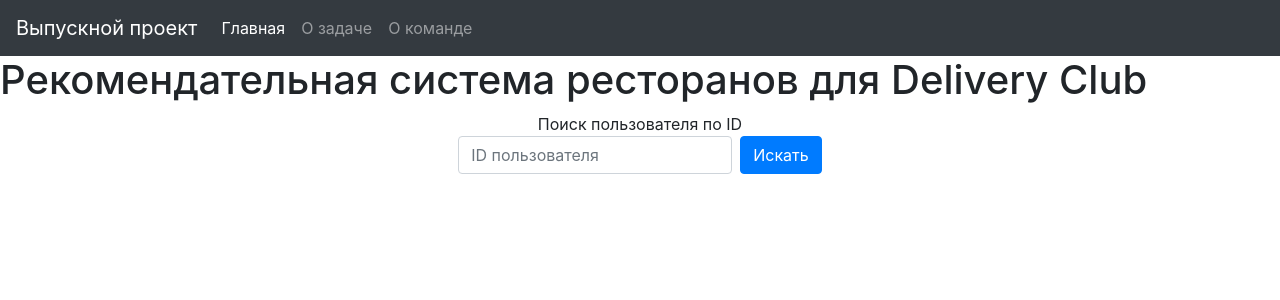
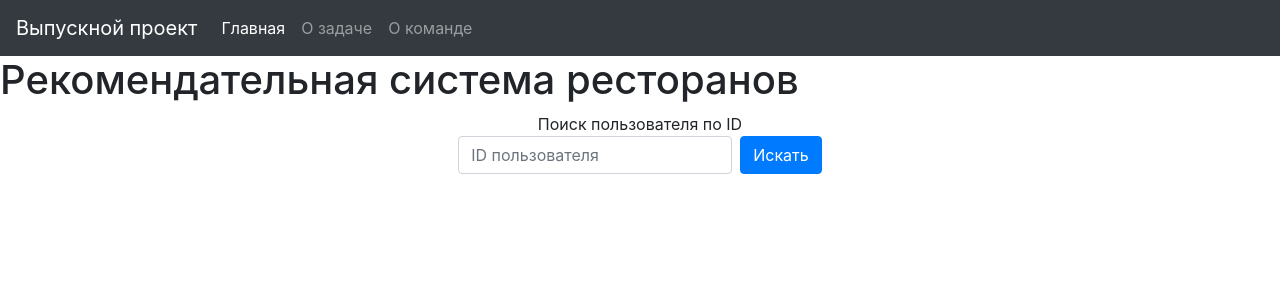
Before and after one commit to MADE-food/food_service_web, a Flask app: page / in a window 1280 px wide. Shown: the top 300 px of the page. Run offline with Flask 2, Linux system fonts and the light colour scheme.

Commit message:
вдогонку

```diff
--- a/templates/main.html
+++ b/templates/main.html
@@ -1,22 +1,12 @@
 {% extends 'base.html' %}
 
 {% block header %}
-  <h1>{% block title %}Рекомендательная система ресторанов для Delivery Club{% endblock %}</h1>
+  <h1>{% block title %}Рекомендательная система ресторанов{% endblock %}</h1>
 {% endblock %}
 
 {% block content %}
 
 <!-- Блок с поиска -->
-<!--
-<div class="searchbox">
-    <p>Введите ID пользователя для поиска</p>
-    <form action="/" method="post">
-      <input type="text" placeholder="ID Пользователя" name="user_id">
-      <button type="submit"><i class="fa fa-search">Поиск</i></button>
-    </form>
-  </div>
-  -->
-
 <div>
     <div class="row justify-content-center">Поиск пользователя по ID</div>
 
```
